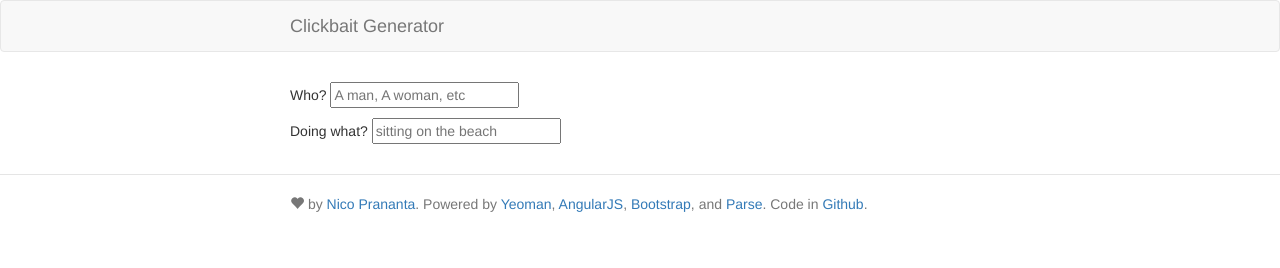
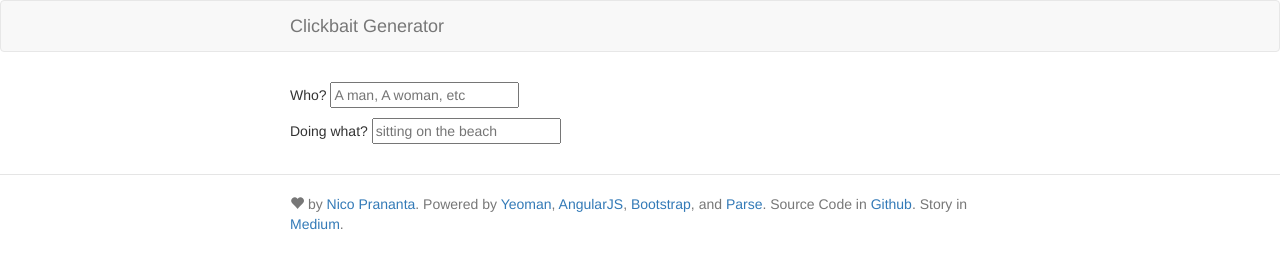
Before and after one commit to nicnocquee/Clickbait-Title-Generator, a website: page app/index.html in a window 1280 px wide. Drawn offline with nearby package versions, Linux system fonts and the light colour scheme; some packages are replaced by stand-ins of ours; files that its build step writes are made by us from their sources; no server answers; a script that the page names is missing; files whose address does not match are found by name.

Commit message:
link to medium

```diff
--- a/app/index.html
+++ b/app/index.html
@@ -38,7 +38,7 @@
 
     <div class="footer">
       <div class="container">
-        <p><span class="glyphicon glyphicon-heart"></span> by <a href="https://twitter.com/nicnocquee" target="_blank">Nico Prananta</a>. Powered by <a href="http://yeoman.io" target="_blank">Yeoman</a>, <a href="https://angularjs.org" target="_blank">AngularJS</a>, <a href="http://getbootstrap.com" target="_blank">Bootstrap</a>, and <a href="http://www.parse.com" target="_blank">Parse</a>. Code in <a href="https://github.com/nicnocquee/Clickbait-Title-Generator" target="_blank">Github</a>.</p>
+        <p><span class="glyphicon glyphicon-heart"></span> by <a href="https://twitter.com/nicnocquee" target="_blank">Nico Prananta</a>. Powered by <a href="http://yeoman.io" target="_blank">Yeoman</a>, <a href="https://angularjs.org" target="_blank">AngularJS</a>, <a href="http://getbootstrap.com" target="_blank">Bootstrap</a>, and <a href="http://www.parse.com" target="_blank">Parse</a>. Source Code in <a href="https://github.com/nicnocquee/Clickbait-Title-Generator" target="_blank">Github</a>. Story in <a href="https://medium.com/@nicnocquee/ios-developer-learning-angularjs-260d53555a64" target="_blank">Medium</a>.</p>
       </div>
     </div>
 
```
Also changed, not shown: .tmp/concat/scripts/scripts.js (deleted), .tmp/styles/main.css, README.md, 1 other file.
